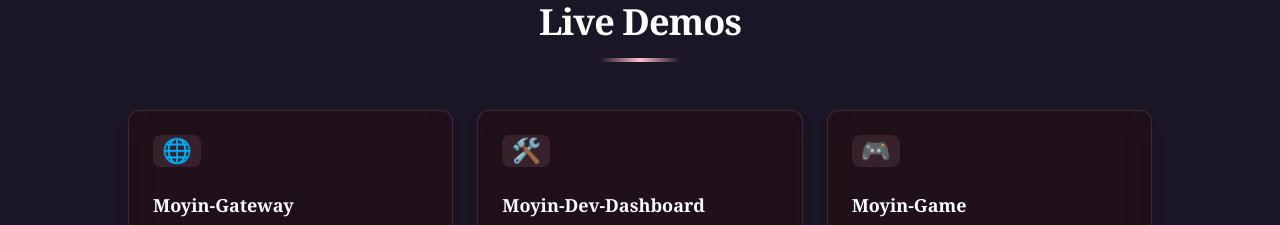
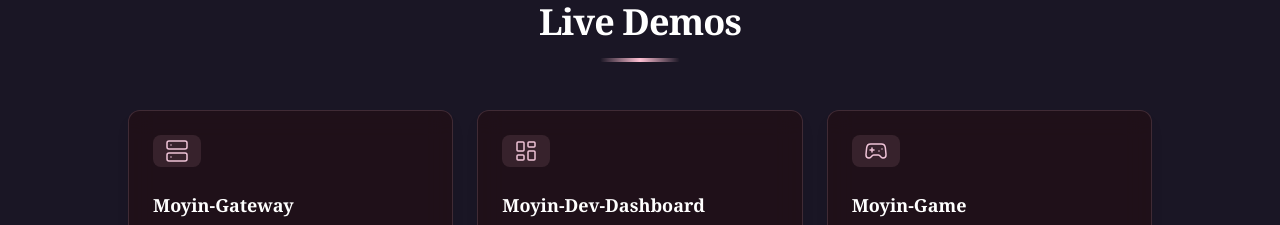
Before and after one commit to AtsushiHarimoto/portfolio, a Next.js app: page / in a window 1280 px wide. Shown: the part 1600-1825 px from the top of the page. Built offline with nearby package versions, Linux system fonts and the light colour scheme.

Commit message:
fix: replace emoji icons with Lucide icons on Live Demos cards
- Gateway: Server icon
- Dashboard: LayoutDashboard icon
- Game: Gamepad2 icon

Co-Authored-By: Claude Opus 4.6 <noreply@anthropic.com>

```diff
--- a/app/page.tsx
+++ b/app/page.tsx
@@ -4,7 +4,7 @@ import Link from 'next/link';
 import { motion, useMotionValue, useTransform } from 'framer-motion';
 import { useLocale } from '@/lib/locale-context';
 import { MouseEvent } from 'react';
-import { ArrowRight } from 'lucide-react';
+import { ArrowRight, Server, LayoutDashboard, Gamepad2 } from 'lucide-react';
 
 const techBadges = ['Vue 3', 'TypeScript', 'Python', 'React', 'FastAPI', 'LLM/AI'];
 
@@ -46,9 +46,9 @@ function TiltCard({ children, className }: { children: React.ReactNode, classNam
 }
 
 const demoLinks = [
-  { key: 0, href: '/projects/moyin-gateway-demo/?from=home', emoji: '\u{1F310}' },
-  { key: 1, href: '/projects/moyin-dev-dashboard-demo/?from=home', emoji: '\u{1F6E0}\u{FE0F}' },
-  { key: 2, href: '/projects/moyin-game-demo/?from=home', emoji: '\u{1F3AE}' },
+  { key: 0, href: '/projects/moyin-gateway-demo/?from=home', icon: <Server className="w-6 h-6" strokeWidth={1.5} /> },
+  { key: 1, href: '/projects/moyin-dev-dashboard-demo/?from=home', icon: <LayoutDashboard className="w-6 h-6" strokeWidth={1.5} /> },
+  { key: 2, href: '/projects/moyin-game-demo/?from=home', icon: <Gamepad2 className="w-6 h-6" strokeWidth={1.5} /> },
 ];
 
 export default function HomePage() {
@@ -221,10 +221,8 @@ export default function HomePage() {
                 >
                   <Link href={demo.href} className="block h-full">
                     <div className="flex flex-col gap-4 rounded-xl border border-moyin-pink/15 bg-[#230f15]/70 backdrop-blur-md p-6 hover:bg-white/5 transition-all duration-300 hover:-translate-y-1 h-full shadow-lg">
-                      <div className="w-12 h-12 rounded-lg bg-moyin-pink/10 flex items-center justify-center group-hover:bg-moyin-pink transition-colors">
-                        <span className="text-2xl group-hover:scale-110 transition-transform" role="img" aria-label={item.name}>
-                          {demo.emoji}
-                        </span>
+                      <div className="w-12 h-12 rounded-lg bg-moyin-pink/10 flex items-center justify-center group-hover:bg-moyin-pink transition-colors text-moyin-pink-light group-hover:text-[#1a1625]">
+                        {demo.icon}
                       </div>
                       <div className="flex flex-col gap-2 mt-2 h-full">
                         <h3 className="text-white text-lg font-serif font-bold group-hover:text-moyin-pink transition-colors">{item.name}</h3>
```
